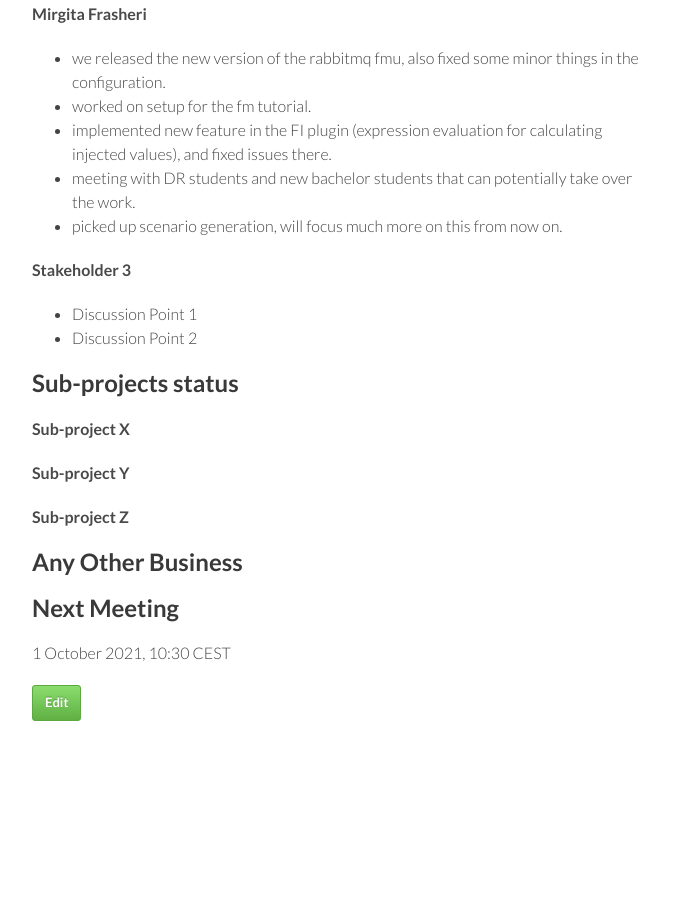
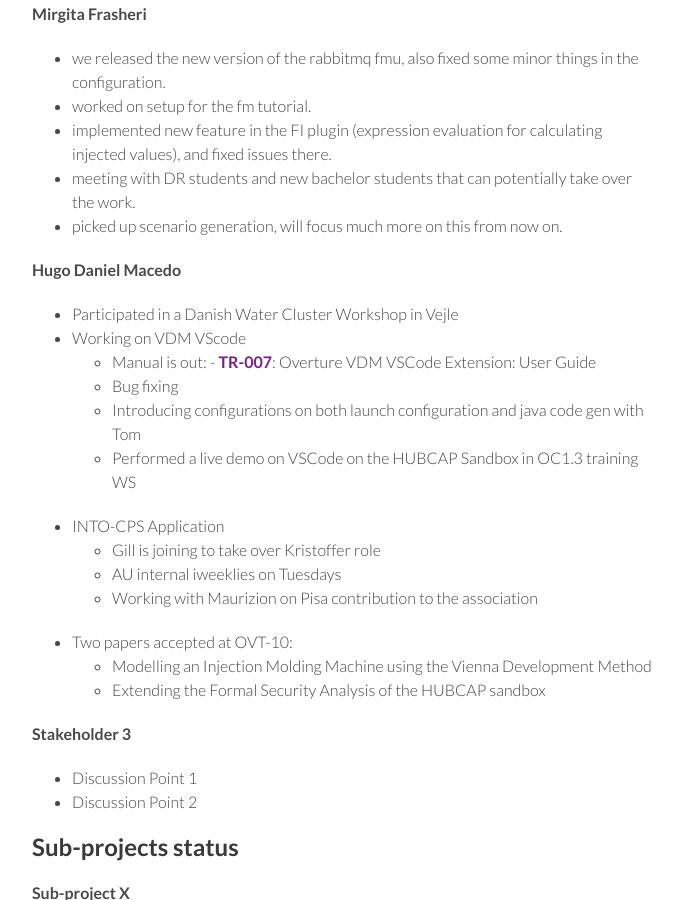
Before and after one commit to digitaltwincentre/digitaltwincentre.github.io, a Jekyll site: the page built from _biweeklies/Biweekly-45.md, in a window 1280 px wide and 900 px high, scrolled down 1283 px. Shown: the whole window, without its empty margins (418-1100 px from the left). Built offline with Jekyll 4.4.1, drawn with Linux system fonts in a browser that asks for light colours; nearby versions of some CDN libraries.

Commit message:
Update Biweekly-45.md

```diff
--- a/_biweeklies/Biweekly-45.md
+++ b/_biweeklies/Biweekly-45.md
@@ -62,6 +62,22 @@ date: 17 September 2021, 1030 CEST
 * meeting with DR students and new bachelor students that can potentially take over the work.
 * picked up scenario generation, will focus much more on this from now on.
 
+#### Hugo Daniel Macedo
+* Participated in a Danish Water Cluster Workshop in Vejle
+* Working on VDM VScode
+  * Manual is out: - [**TR-007**](https://github.com/overturetool/documentation/raw/editing/documentation/UserGuideVDMVSCode/VDMVSCodeUserGuide.pdf): Overture VDM VSCode Extension: User Guide
+  * Bug fixing
+  * Introducing configurations on both launch configuration and java code gen with Tom
+  * Performed a live demo on VSCode on the HUBCAP Sandbox in OC1.3 training WS
+* INTO-CPS Application
+  * Gill is joining to take over Kristoffer role
+  * AU internal iweeklies on Tuesdays
+  * Working with Maurizion on Pisa contribution to the association
+* Two papers accepted at OVT-10:
+  * Modelling an Injection Molding Machine using the Vienna Development Method
+  * Extending the Formal Security Analysis of the HUBCAP sandbox
+
+
 #### Stakeholder 3
 * Discussion Point 1
 * Discussion Point 2
```
